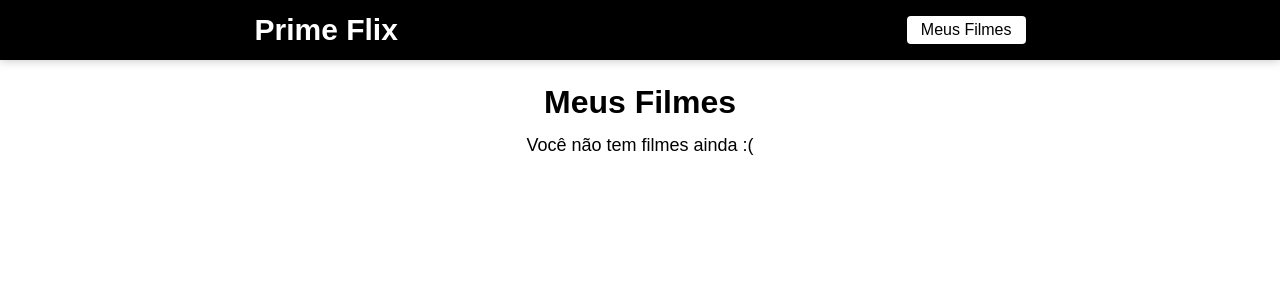
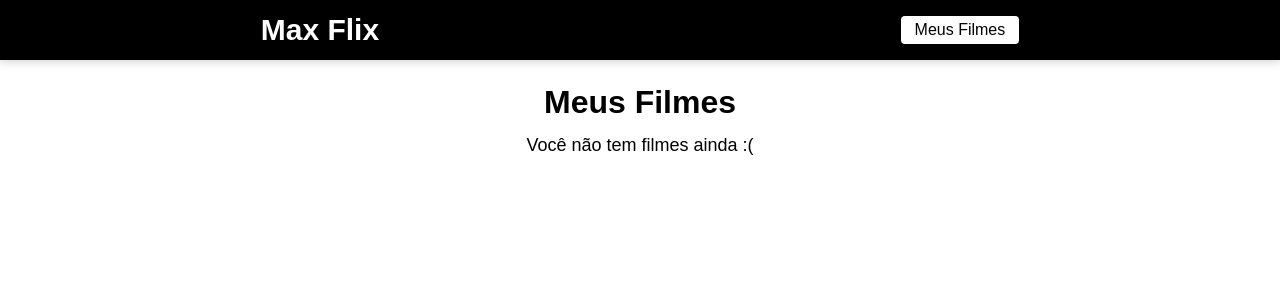
Before and after one commit to Fontesx11/movie-catalog, a React (Create React App) app: page /favorites in a window 1280 px wide. Shown: the top 300 px of the page. Built offline with nearby package versions, Linux system fonts and the light colour scheme.

Commit message:
refatorando código

```diff
--- a/public/index.html
+++ b/public/index.html
@@ -24,7 +24,7 @@
       work correctly both with client-side routing and a non-root public URL.
       Learn how to configure a non-root public URL by running `npm run build`.
     -->
-    <title>React App</title>
+    <title>Max Flix</title>
   </head>
   <body>
     <noscript>You need to enable JavaScript to run this app.</noscript>
--- a/src/components/Header/indes.js
+++ b/src/components/Header/indes.js
@@ -5,7 +5,7 @@ function Header() {
 
     return(
         <header>
-           <Link className="logo" to={'/'}>Prime Flix</Link>
+           <Link className="logo" to={'/'}>Max Flix</Link>
            <Link className="favorites" to={'/favorites'}>Meus Filmes</Link>
         </header>
     )
--- a/src/pages/Favorites/index.js
+++ b/src/pages/Favorites/index.js
@@ -9,7 +9,7 @@ function Favorites() {
 
     useEffect(() => {
 
-        const movieList = localStorage.getItem("@primeflix")
+        const movieList = localStorage.getItem("@maxflix:mylist")
         setMovies(JSON.parse(movieList) || [])
 
     }, [])
@@ -19,7 +19,7 @@ function Favorites() {
      let newList = movies.filter((item)=>item.id !== id)
 
      setMovies(newList)
-     localStorage.setItem("@primeflix", JSON.stringify(newList))
+     localStorage.setItem("@maxflix:mylist", JSON.stringify(newList))
      toast.success("Filme deletado com sucesso!")
     }
 
@@ -36,9 +36,7 @@ function Favorites() {
 
                             <div>
                                 <Link to={`/movie/${item.id}`}>Ver Detalhes</Link>
-                                <button onClick={()=>{
-                                    handleMovieDelete(item.id)
-                                }}>
+                                <button onClick={()=>{handleMovieDelete(item.id)}}>
                                     Excluir
                                 </button>
                             </div>
--- a/src/pages/Home/index.js
+++ b/src/pages/Home/index.js
@@ -3,9 +3,6 @@ import api from "../../services/api";
 import './style.css'
 import MovieDisplay from "../../components/MovieDisplay";
 import MovieSkeleton from "../../components/MovieDisplay/MovieSkeleton/MovieSkeleton.js";
-
-
-//https://api.themoviedb.org/3/movie/now_playing?api_key=67516dda184a61ee9e9dd721d6ea8b99&language=pt-BR
 
 
 function Home() {
--- a/src/pages/Movie/index.js
+++ b/src/pages/Movie/index.js
@@ -15,8 +15,6 @@ function Movie() {
     const [loading, setLoading] = useState(true)
 
     useEffect(() => {
-
-
         api.get(`/movie/${id}`, {
             params: {
                 api_key: process.env.REACT_APP_API_KEY,
@@ -27,18 +25,14 @@ function Movie() {
             setLoading(false)
 
         }).catch(() => {
-            console.log("Error ao Encontrar a o filme")
             navigate('/', { replace: true })
         })
 
-        return () => {
-            console.log("componente foi desmontado")
-        }
     }, [id, navigate])
 
     function handleSaveMovie() {
 
-        const myList = localStorage.getItem("@primeflix")
+        const myList = localStorage.getItem("@maxflix:mylist")
 
         let savedMovies = JSON.parse(myList) || [];
 
@@ -51,7 +45,7 @@ function Movie() {
 
         savedMovies.push(movie)
 
-        localStorage.setItem("@primeflix", JSON.stringify(savedMovies))
+        localStorage.setItem("@maxflix:mylist", JSON.stringify(savedMovies))
         toast.success("Filme salvo com sucesso!")
 
     }
--- a/src/services/api.js
+++ b/src/services/api.js
@@ -1,6 +1,4 @@
 import axios from 'axios';
-
-//https://api.themoviedb.org/3/movie/now_playing?api_key=67516dda184a61ee9e9dd721d6ea8b99&language=pt-BR
 
 const api = axios.create({
     baseURL: 'https://api.themoviedb.org/3/'
```
